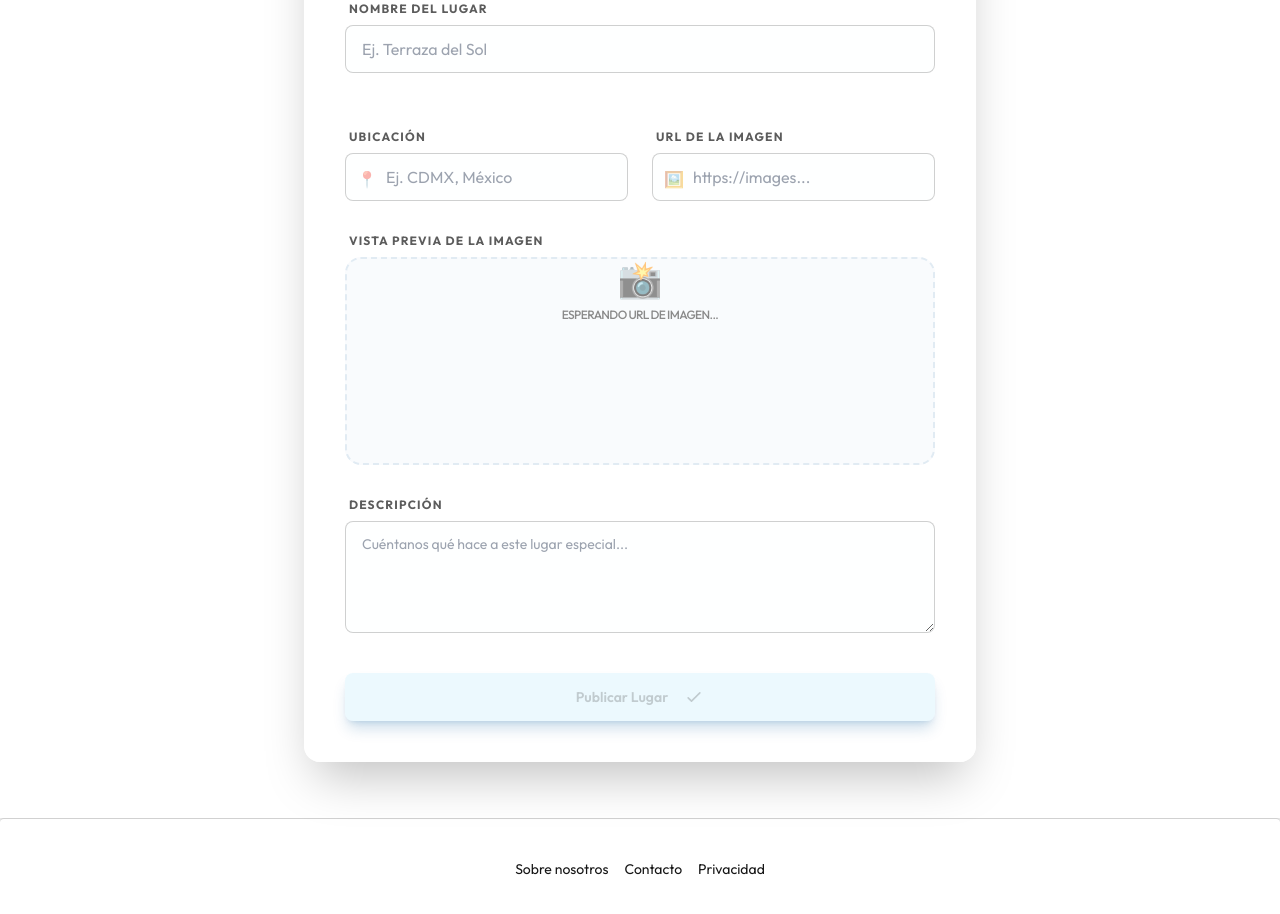
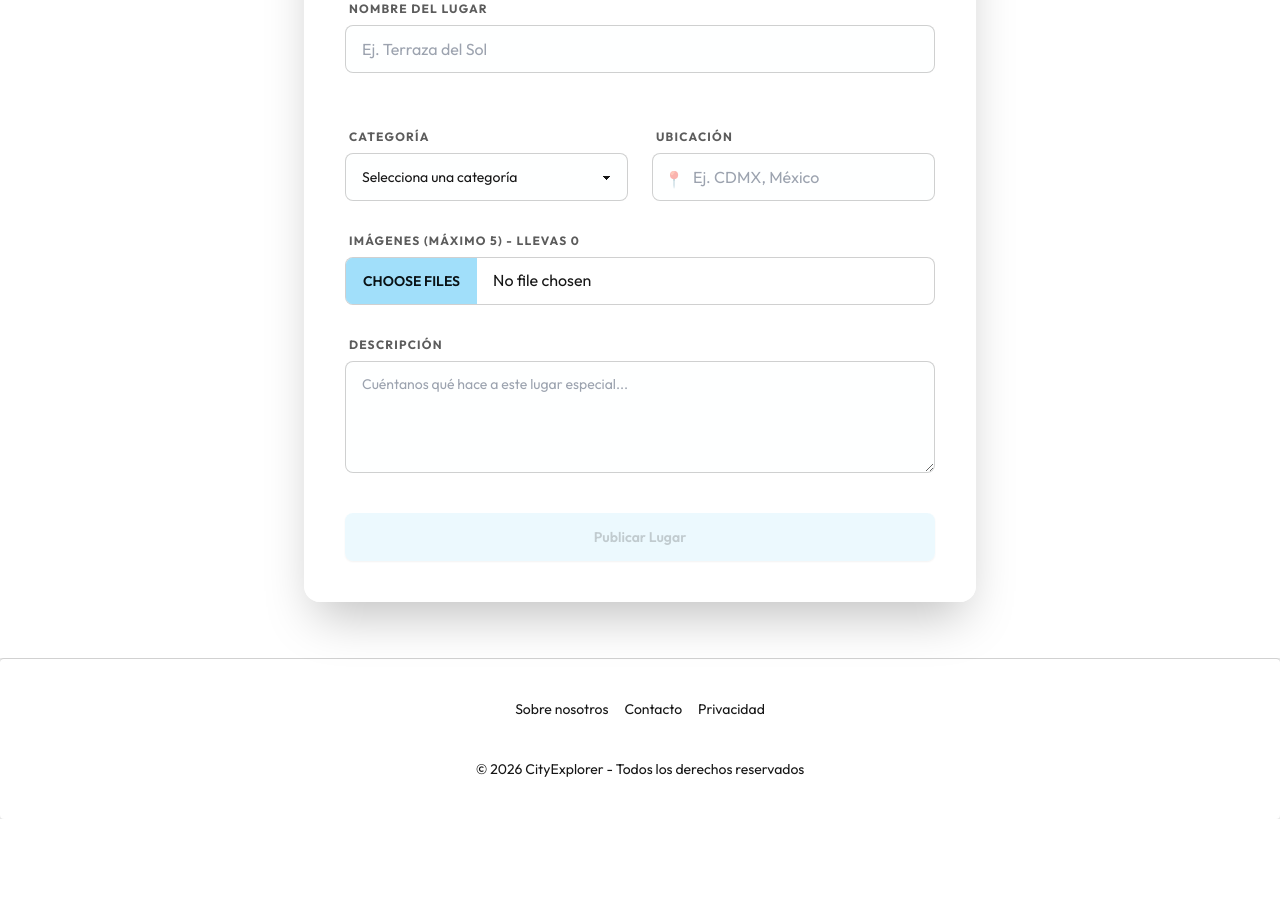
Before and after one commit to Sant25A/cityexplorer, an Angular app in the folder frontend/angular-app/: page /create-place in a window 1280 px wide. Shown: the part 380-1294 px from the top of the page. After the commit the page ends 1199 px from the top, so only its background shows below. Built offline with nearby package versions, Linux system fonts and the light colour scheme; sample sign-in values are in the browser's storage.

Commit message:
Frontend: Creacion de un lugar con conexion backend, previsualizacion de imagenes, seleccion de catregoria y entorno preparado para location

```diff
--- a/frontend/angular-app/src/app/core/services/place.service.ts
+++ b/frontend/angular-app/src/app/core/services/place.service.ts
@@ -19,7 +19,6 @@ export class PlaceService {
     );
   }
 
-  // En place.service.ts
   getPlaceById(id: string) {
     return this.api
       .get(`places/${id}`) // Sin la diagonal al inicio
@@ -30,6 +29,12 @@ export class PlaceService {
           return this.mapPlace(res.place); // Extraemos la propiedad 'place'
         }),
       );
+  }
+
+  createPlace(data: any) {
+    return this.api.post('places', data).pipe(
+      map((res: any) => this.mapPlace(res.place))
+    );
   }
 
   private mapPlace(place: any) {
--- a/frontend/angular-app/src/app/features/places/pages/create-place/create-place.html
+++ b/frontend/angular-app/src/app/features/places/pages/create-place/create-place.html
@@ -54,6 +54,22 @@
         </div>
 
         <div class="form-control">
+          <label class="label font-bold text-xs uppercase tracking-widest opacity-70">
+            Categoría
+          </label>
+
+          <select
+            formControlName="category"
+            class="select select-bordered bg-base-100/50 focus:select-primary"
+          >
+            <option value="">Selecciona una categoría</option>
+            <option *ngFor="let cat of categories" [value]="cat">
+              {{ cat | titlecase }}
+            </option>
+          </select>
+        </div>
+
+        <div class="form-control">
           <label class="label font-bold text-xs uppercase tracking-widest opacity-70"
             >Ubicación</label
           >
@@ -67,46 +83,33 @@
           </div>
         </div>
 
-        <div class="form-control">
-          <label class="label font-bold text-xs uppercase tracking-widest opacity-70"
-            >URL de la Imagen</label
-          >
-          <div class="relative">
-            <input
-              formControlName="image"
-              class="input input-bordered w-full pl-10 focus:input-primary transition-all bg-base-100/50"
-              placeholder="https://images..."
-            />
-            <span class="absolute left-3 top-3.5 opacity-40 text-primary">🖼️</span>
-          </div>
+        <div class="form-control md:col-span-2">
+          <label class="label font-bold text-xs uppercase tracking-widest opacity-70">
+            Imágenes (Máximo {{ MAX_IMAGES }}) - Llevas {{ images().length }}
+          </label>
+          <input
+            #fileInput
+            type="file"
+            multiple
+            accept="image/*"
+            (change)="onFileChange($event)"
+            class="file-input file-input-bordered w-full"
+            [disabled]="images().length >= MAX_IMAGES"
+          />
         </div>
 
-        <div class="md:col-span-2">
-          <label class="label font-bold text-xs uppercase tracking-widest opacity-70"
-            >Vista previa de la imagen</label
-          >
-
-          <div
-            *ngIf="form.value.image && form.get('image')?.valid"
-            class="relative rounded-2xl overflow-hidden shadow-2xl border-4 border-white h-52 group animate-fade-in"
-          >
-            <img
-              [src]="form.value.image"
-              class="w-full h-full object-cover transition-transform duration-700 group-hover:scale-110"
-            />
-            <div class="absolute inset-0 bg-gradient-to-t from-black/40 to-transparent"></div>
-            <span
-              class="absolute bottom-4 left-4 text-white text-xs font-bold bg-primary/80 px-2 py-1 rounded-lg"
-              >Imagen detectada ✅</span
-            >
-          </div>
-
-          <div
-            *ngIf="!form.value.image || form.get('image')?.invalid"
-            class="flex flex-col items-center justify-center rounded-2xl border-2 border-dashed border-primary/20 h-52 bg-primary/5 opacity-50"
-          >
-            <span class="text-4xl mb-2">📸</span>
-            <p class="text-xs font-medium uppercase tracking-tighter">Esperando URL de imagen...</p>
+        <div class="md:col-span-2" *ngIf="images().length > 0">
+          <div class="flex flex-wrap gap-4 mt-4">
+            <div *ngFor="let img of images(); let i = index" class="relative w-24 h-24">
+              <img [src]="img" class="w-full h-full object-cover rounded-xl" />
+              <button
+                type="button"
+                (click)="removeImage(i); $event.stopPropagation()"
+                class="absolute top-1 right-1 btn btn-xs btn-circle btn-error"
+              >
+                ✕
+              </button>
+            </div>
           </div>
         </div>
 
@@ -121,7 +124,7 @@
           ></textarea>
         </div>
 
-        <div class="md:col-span-2" *ngIf="form.value.image && form.get('image')?.valid">
+        <!-- <div class="md:col-span-2" *ngIf="form.value.image && form.get('image')?.valid">
           <label class="label font-bold text-xs uppercase tracking-widest opacity-70"
             >Vista previa</label
           >
@@ -134,29 +137,16 @@
             />
             <div class="absolute inset-0 bg-black/20"></div>
           </div>
-        </div>
+        </div> -->
 
         <div class="md:col-span-2 pt-4">
           <button
             type="submit"
-            class="btn btn-primary btn-block shadow-lg shadow-primary/20 hover:scale-[1.02] active:scale-[0.98] transition-all"
-            [disabled]="form.invalid"
+            class="btn btn-primary btn-block"
+            [disabled]="form.invalid || loading"
           >
-            Publicar Lugar
-            <svg
-              xmlns="http://www.w3.org/2000/svg"
-              class="h-5 w-5 ml-2"
-              fill="none"
-              viewBox="0 0 24 24"
-              stroke="currentColor"
-            >
-              <path
-                stroke-linecap="round"
-                stroke-linejoin="round"
-                stroke-width="2"
-                d="M5 13l4 4L19 7"
-              />
-            </svg>
+            <span *ngIf="!loading">Publicar Lugar</span>
+            <span *ngIf="loading" class="loading loading-spinner"></span>
           </button>
         </div>
       </form>
--- a/frontend/angular-app/src/app/features/places/pages/create-place/create-place.ts
+++ b/frontend/angular-app/src/app/features/places/pages/create-place/create-place.ts
@@ -1,6 +1,8 @@
-import { Component, inject } from '@angular/core';
+import { Component, inject, signal, ViewChild, ElementRef } from '@angular/core'; // Importamos signal
 import { CommonModule } from '@angular/common';
 import { ReactiveFormsModule, FormBuilder, Validators } from '@angular/forms';
+import { PlaceService } from '../../../../core/services/place.service';
+import { Router } from '@angular/router';
 
 @Component({
   selector: 'app-create-place',
@@ -10,18 +12,97 @@ import { ReactiveFormsModule, FormBuilder, Validators } from '@angular/forms';
   styleUrl: './create-place.css',
 })
 export class CreatePlace {
+  @ViewChild('fileInput') fileInput!: ElementRef<HTMLInputElement>;
+
   private fb = inject(FormBuilder);
+  private placeService = inject(PlaceService);
+  private router = inject(Router);
+
+  categories = [
+    'cafe',
+    'restaurante',
+    'parque',
+    'bar',
+    'museo',
+    'hotel',
+    'tienda',
+    'atraccion',
+    'naturaleza',
+    'otro',
+  ];
+
+  // Usamos una Signal para las imágenes: instantáneo y automático
+  images = signal<string[]>([]);
+  readonly MAX_IMAGES = 5;
+
+  loading = false;
 
   form = this.fb.group({
     name: ['', [Validators.required, Validators.minLength(3)]],
     description: ['', [Validators.required, Validators.minLength(10)]],
+    category: ['', Validators.required],
     location: ['', Validators.required],
-    image: ['', [Validators.required, Validators.pattern('https?://.*')]], // Validación de URL básica
+    // Quitamos 'image' y 'lat/lng' de aquí para que el form sea válido sin ellas
   });
 
+  onFileChange(event: any) {
+    const files: FileList = event.target.files;
+    if (!files) return;
+
+    if (this.images().length >= this.MAX_IMAGES) {
+      alert(`Máximo ${this.MAX_IMAGES} imágenes permitidas`);
+      this.resetFileInput(); // Limpiamos el input si excedió
+      return;
+    }
+
+    const remainingSlots = this.MAX_IMAGES - this.images().length;
+    const filesToProcess = Array.from(files).slice(0, remainingSlots);
+
+    filesToProcess.forEach((file) => {
+      const reader = new FileReader();
+      reader.onload = (e: any) => {
+        this.images.update((prev) => [...prev, e.target.result]);
+      };
+      reader.readAsDataURL(file);
+    });
+
+    // IMPORTANTE: Limpiamos el valor del input para permitir seleccionar el mismo archivo después
+    this.resetFileInput();
+  }
+
+  // Función auxiliar para resetear el input de archivos
+  private resetFileInput() {
+    if (this.fileInput) {
+      this.fileInput.nativeElement.value = '';
+    }
+  }
+
+  removeImage(index: number) {
+    this.images.update((prev) => prev.filter((_, i) => i !== index));
+  }
+
   onSubmit() {
-    if (this.form.invalid) return;
-    console.log('Nuevo lugar:', this.form.value);
-    this.form.reset();
+    if (this.form.invalid || this.loading) return;
+
+    this.loading = true;
+
+    // Aquí mandamos el arreglo de la señal (vaciándolo si no quieres probar fotos aún)
+    const payload = {
+      ...this.form.getRawValue(),
+      images: [], // <-- Lo dejamos vacío de momento como pediste
+      lat: null,
+      lng: null,
+    };
+
+    this.placeService.createPlace(payload).subscribe({
+      next: (place) => {
+        this.router.navigate(['/places', place.id]);
+      },
+      error: (err) => {
+        console.error('Error:', err);
+        this.loading = false;
+        alert('Hubo un error al crear el lugar. Revisa la consola.');
+      },
+    });
   }
 }
```
